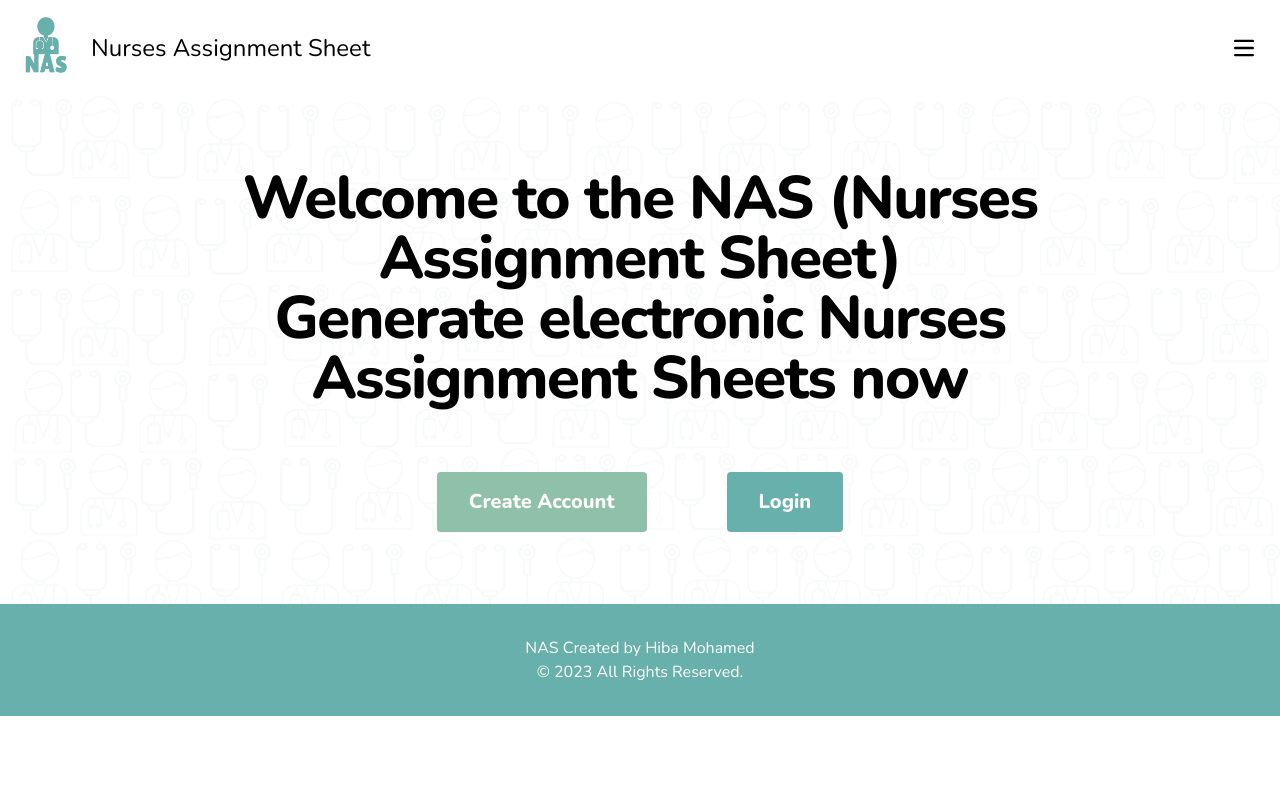
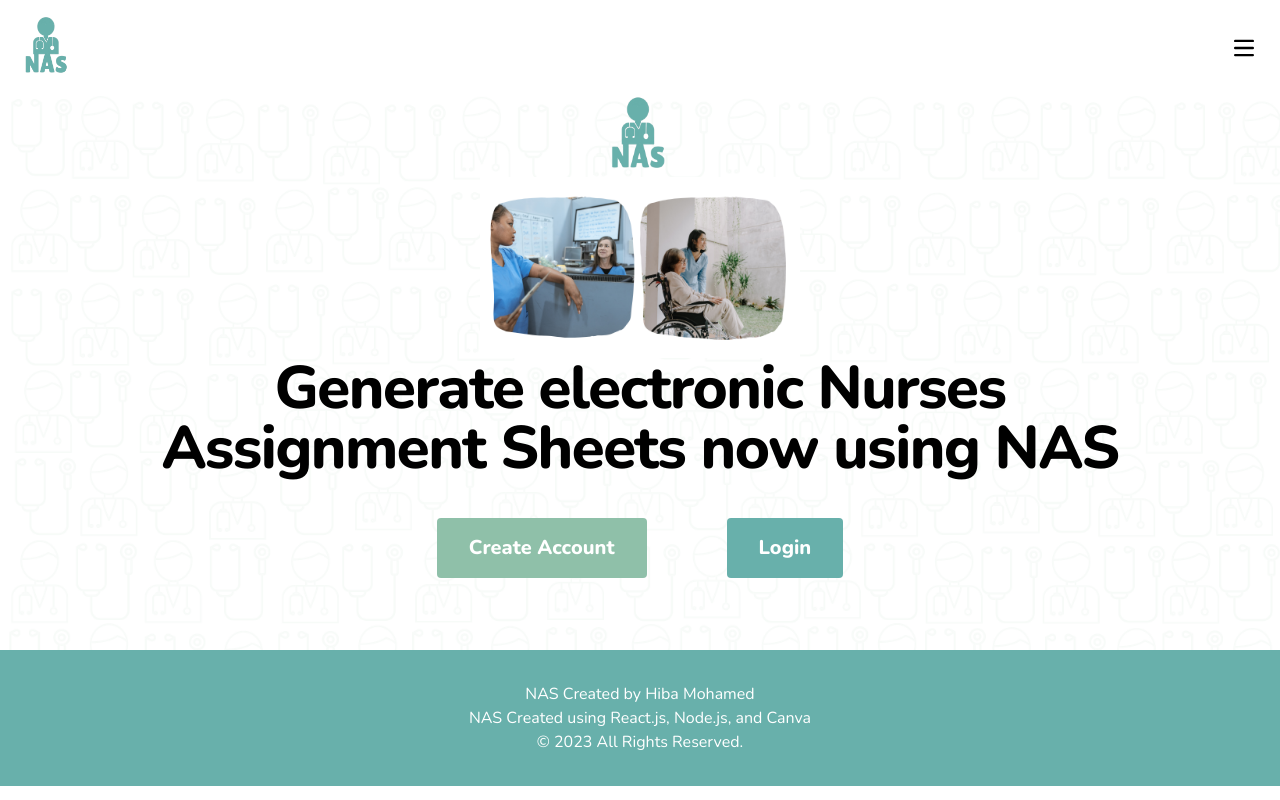
Before and after one commit to Hiba-Mohamed/Reactjs-Nurses-Assignment-Sheet, a React (Vite) app: page /home in a window 1280 px wide. Built offline with nearby package versions, Linux system fonts and the light colour scheme.

Commit message:
welcome page pic added, styling

```diff
--- a/src/components/footer/footer.tsx
+++ b/src/components/footer/footer.tsx
@@ -3,6 +3,7 @@ export function Footer() {
         <footer className="bg-green font-nunito py-8">
             <div className="text-white">
             <p className="block text-center">NAS Created by Hiba Mohamed</p>
+            <p className="block text-center">NAS Created using React.js, Node.js, and Canva</p>
             <span className="block text-center">© 2023 All Rights Reserved.</span>
             </div>
         </footer>
--- a/src/components/header/header.tsx
+++ b/src/components/header/header.tsx
@@ -5,11 +5,10 @@ import { useState } from "react";
 export function Heading() {
     const [open, setOpen] = useState(false);
     return (
-        <nav className="border-gray-200 bg-gray-50 dark:bg-gray-800 dark:border-gray-700 shadow-md">
+        <nav className="border-gray-200 bg-gray-50 dark:bg-gray-800 dark:border-gray-700">
             <div className="max-w-screen-xl flex flex-wrap items-center justify-between mx-auto p-4">
                 <a href="#" className="flex items-center">
                     <img src="./images/NAS-logo.png" className="h-16 mr-3" alt="Flowbite Logo" />
-                    <span className="self-center text-2xl font-nunito whitespace-nowrap dark:text-white">Nurses Assignment Sheet</span>
                 </a>
                 <button onClick={() => setOpen(!open)} data-collapse-toggle="navbar-hamburger" type="button" className="inline-flex items-center justify-center p-2 w-10 h-10 ml-3 text-sm text-gray-500 rounded-lg hover:bg-gray-100 focus:outline-none focus:ring-2 focus:ring-gray-200 dark:text-gray-400 dark:hover:bg-gray-700 dark:focus:ring-gray-600" aria-controls="navbar-hamburger" aria-expanded="false">
                     <span className="sr-only">Open main menu</span>
--- a/src/home.tsx
+++ b/src/home.tsx
@@ -18,15 +18,17 @@ export function Home() {
   return (
     <div className="bg-cover bg-repeat bg-opacity-10" style={{ backgroundImage: `url('images/banner-pic.png')` }}>
 
-      <div className="font-nunito font-bold flex flex-row relative max-w-5xl mx-auto pt-20 sm:pt-12 lg:pt-18">
+      <div className="font-nunito flex flex-row relative max-w-5xl mx-auto">
 
         <div className="flex flex-col items-center w-screen mb-8">
+          <img src="./images/NAS-logo.png" className='w-20' alt="" />
+          <img src="./images/nurse-pic.png" className='w-80' alt="" />
 
-          <h1 className="text-nunito-900 font-extrabold text-4xl sm:text-5xl lg:text-6xl tracking-tight text-center dark:text-white p-6">Welcome to the NAS (Nurses Assignment Sheet)<br></br>Generate electronic Nurses Assignment Sheets now</h1>
+          <p className="text-nunito-900 font-extrabold text-4xl sm:text-5xl lg:text-6xl tracking-tight text-center dark:text-white">Generate electronic Nurses Assignment Sheets now using NAS</p>
 
           <div className="flex items-center">
-            <button onClick={navigateToAccount} className="bg-lgreen hover:bg-green text-white font-bold py-4 px-8 rounded m-10 text-xl">Create Account</button>
-            <button onClick={navigateLogin} className="bg-green hover:bg-lgreen text-white font-bold py-4 px-8 rounded m-10 text-xl">Login</button>
+            <button onClick={navigateToAccount} className="bg-lgreen hover:bg-green text-white font-bold py-4 px-8 rounded m-10 lg:text-xl sm:text-l">Create Account</button>
+            <button onClick={navigateLogin} className="bg-green hover:bg-lgreen text-white font-bold py-4 px-8 rounded m-10 lg:text-xl sm:text-l">Login</button>
           </div>
 
         </div>
```
Also changed, not shown: public/images/nurse-pic.png (added).
